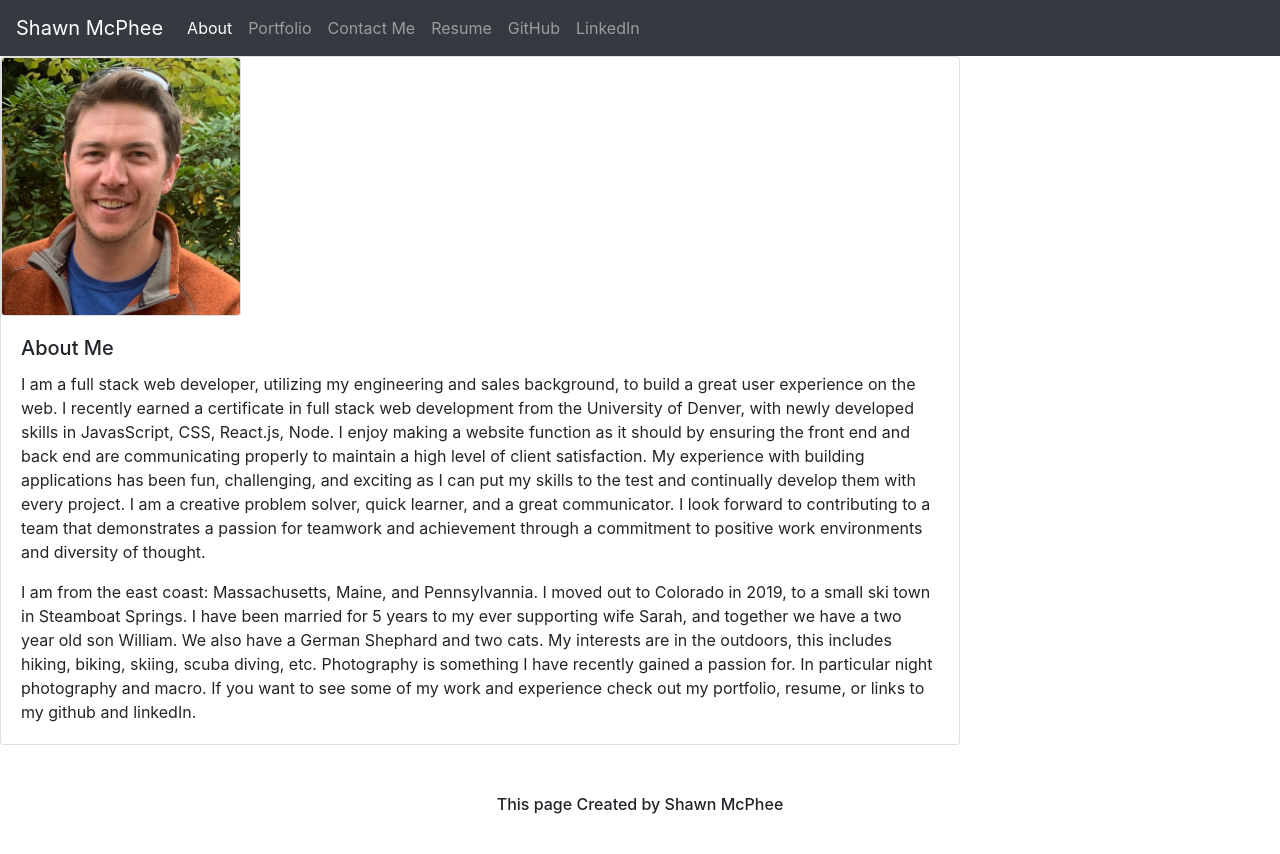
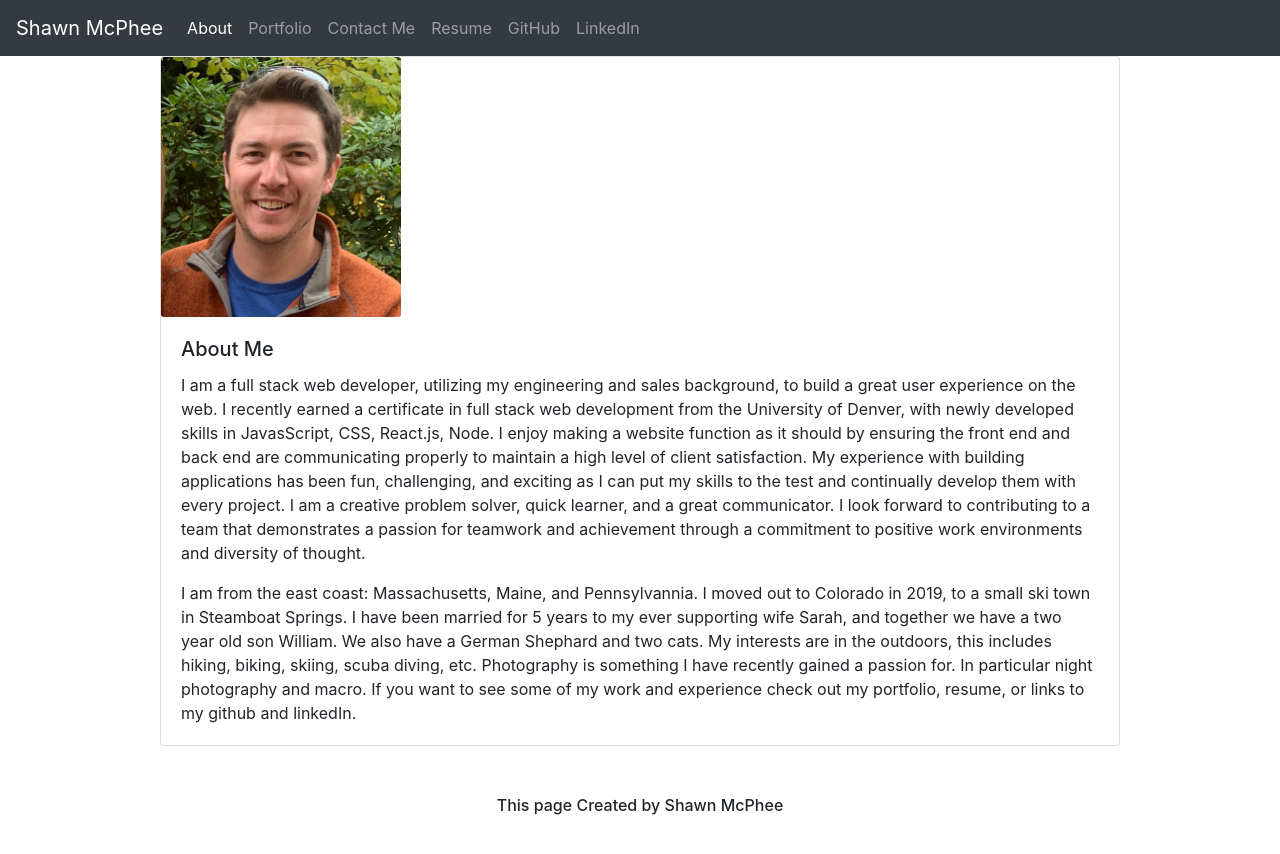
Before and after one commit to scmcphee9/My_Page, a React (Create React App) app: page / in a window 1280 px wide. Shown: the top 854 px of the page. Built offline with nearby package versions, Linux system fonts and the light colour scheme.

Commit message:
imported css file to change styling on pages

```diff
--- a/src/App.css
+++ b/src/App.css
@@ -36,3 +36,12 @@
     transform: rotate(360deg);
   }
 }
+
+#aboutMe {
+  margin-left: auto;
+  margin-right: auto;
+}
+
+#headShot {
+  width: 25%;
+}
--- a/src/components/Navbar/index.js
+++ b/src/components/Navbar/index.js
@@ -1,6 +1,7 @@
 import React from "react";
 import { Link } from "react-router-dom";
 import { Navbar } from "react-bootstrap";
+
 // import GitHubImage from "../../pages/assets/images/GitHub-Mark-32px.png";
 // import LinkedInImage from "../../pages/assets/images/LI-In-Bug.png";
 // import "./style.css";
--- a/src/pages/About.js
+++ b/src/pages/About.js
@@ -1,14 +1,14 @@
 import React from "react";
 import { Card } from "react-bootstrap";
 import Photo from "./assets/images/IMG_1463.jpg";
-
+import css from "../App.css";
 function About() {
   return (
-    <Card style={{ width: "75%" }}>
+    <Card id="aboutMe" style={{ width: "75%" }}>
       <div className="row no-gutters">
-        <Card style={{ width: "25%", float: "left" }}>
-          <Card.Img src={Photo} alt="Head Shot" />
-        </Card>
+        {/* <Card style={{ width: "25%", float: "left" }}> */}
+        <Card.Img id="headShot" src={Photo} alt="Head Shot" />
+        {/* </Card> */}
         <Card.Body>
           <Card.Title>About Me</Card.Title>
           <Card.Text>
```
